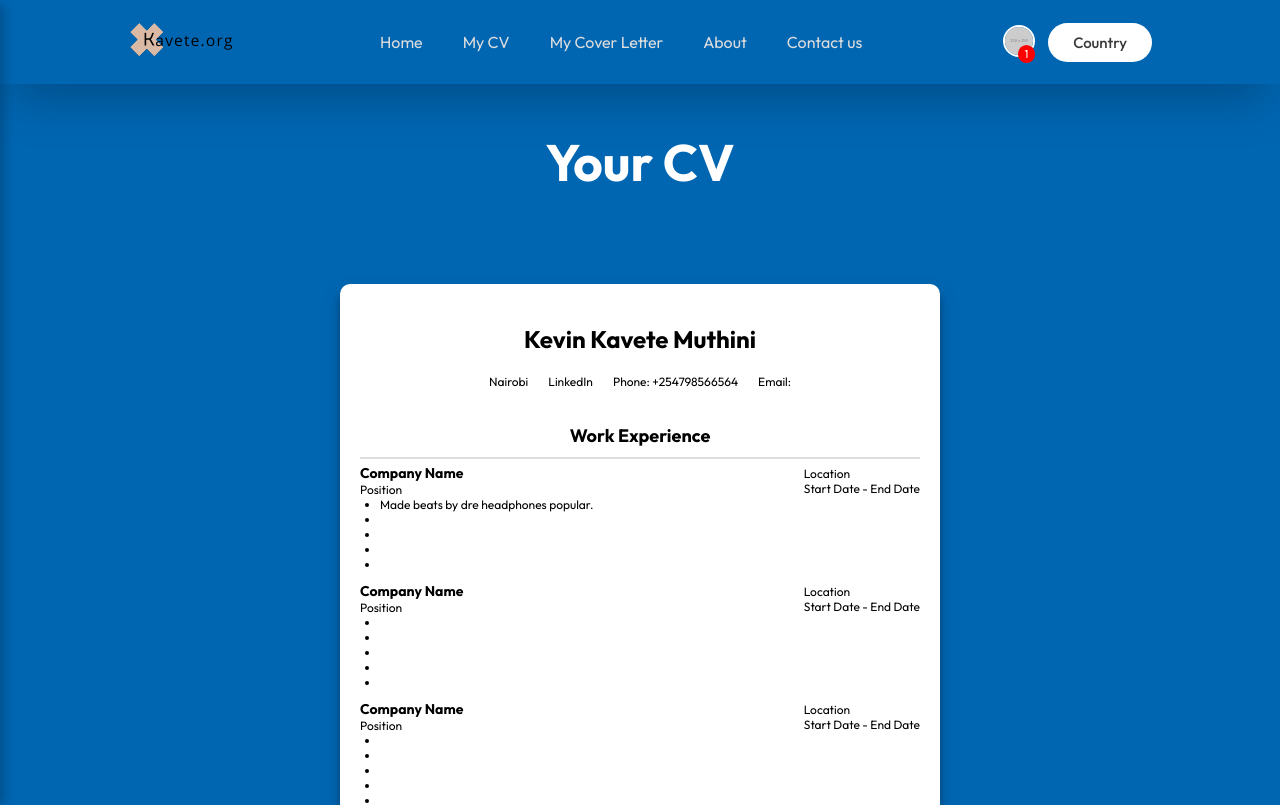
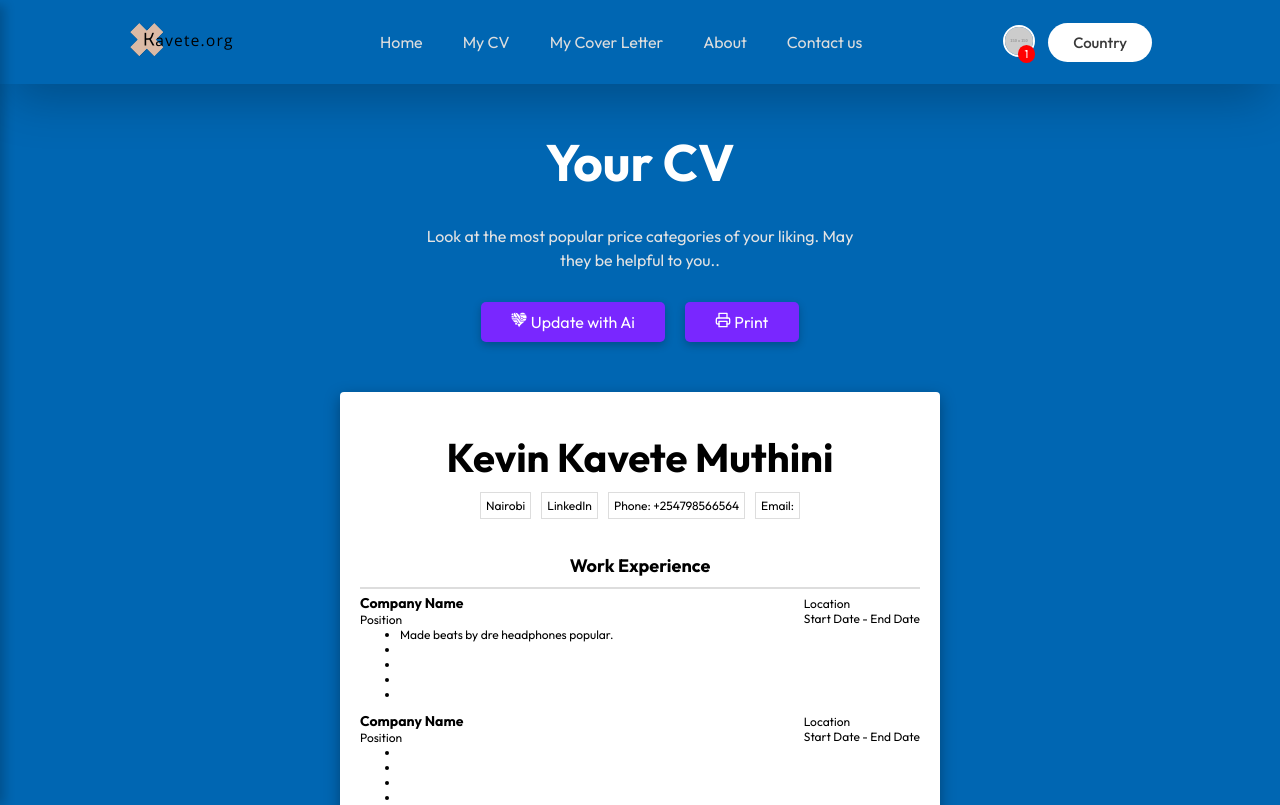
Before and after one commit to kavetech2023/Kavete_Jobs_site, a React (Vite) app in the folder kavete.org/: page /editcv in a window 1280 px wide. Shown: the top 805 px of the page. Built offline with nearby package versions, Linux system fonts and the light colour scheme; a web font is replaced by a local one.

Commit message:
style: Update Edit page CSS for improved layout and readability

```diff
--- a/kavete.org/src/Pages/Edit/Edit.css
+++ b/kavete.org/src/Pages/Edit/Edit.css
@@ -1,16 +1,13 @@
 .cv{
   display: flex;
-  justify-content: center;
-  align-items: center;
   flex-direction: column;
   width: 100%;
   padding:20px;
   font-size: 12px;
+  font-family: Arial, Helvetica, sans-serif;
 }
 .personal-info{
   display: flex;
-  justify-content: center;
-  align-items: center;
   flex-direction: column;
   width: 100%;
   margin: 20px 0;
@@ -18,21 +15,29 @@
 .username{
   display: flex;
   justify-content: center;
-  align-items: center;
   width: 100%;
+}
+.username h1{
+  margin: 0;
+  font-size:40px;
 }
 .contacts{
   display: flex;
   justify-content: center;
-  margin-top: 20px;
+  font-size: 12px;
+  margin-top: 10px;
   align-items: center;
   flex-direction: row;
   width: 100%;
-  gap:20px;
+  gap:10px;
+}
+.contacts div{
+  border:1px solid #ddd;
+  padding:5px;
 }
 .work-experience{
   display: flex;
-  justify-content: center;
+  justify-content: flex-start;
   align-items: flex-start;
   flex-direction: column;
   width: 100%;
@@ -48,7 +53,6 @@
 .work-details{
   display: flex;
   justify-content: flex-start;
-  align-items: center;
   flex-direction: column;
   width: 100%;
   margin: 5px 0;
--- a/kavete.org/src/Pages/Edit/Edit.jsx
+++ b/kavete.org/src/Pages/Edit/Edit.jsx
@@ -1,5 +1,7 @@
 import React, {useState,useRef} from "react";
 import { useReactToPrint } from "react-to-print";
+import { FiPrinter } from "react-icons/fi";
+import { GiTechnoHeart } from "react-icons/gi";
 
 import "./Edit.css";
 
@@ -16,6 +18,15 @@
     <div className="fadein">
       <div className="hero">
         <h1>Your CV</h1>
+        <p>
+          Look at the most popular price categories of your liking. May they be
+          helpful to you..
+        </p>
+        <div style={{display:"flex",flexDirection:"row",gap:"20px"}}>
+        <button onClick={handlePrintRTP}><span><GiTechnoHeart /></span> Update with Ai</button>
+        <button onClick={handlePrintRTP}><span><FiPrinter /></span> Print</button>
+        </div>
+
       </div>
       <div className="app-box">
 
@@ -27,10 +38,10 @@
             </div>
 
             <div className="contacts">
-              <p>Nairobi</p>
-              <p>LinkedIn</p>
-              <p>Phone: +254798566564</p>
-              <p>Email:</p>
+              <div>Nairobi</div>
+              <div>LinkedIn</div>
+              <div>Phone: +254798566564</div>
+              <div>Email:</div>
             </div>
             </div>
 
@@ -207,7 +218,7 @@
 
 
 
-        <button onClick={handlePrintRTP}>Print with React to Print</button>
+
         </div>
 
 
--- a/kavete.org/src/Pages/Home/Home.css
+++ b/kavete.org/src/Pages/Home/Home.css
@@ -40,6 +40,7 @@
     padding:10px 30px;
     border-radius: 5px;
     cursor:pointer;
+    box-shadow: rgba(0, 0, 0, 0.24) 0px 3px 8px;
 }
 .job-table{
     max-width: 800px;
--- a/kavete.org/src/Pages/Pricing/Pricing.jsx
+++ b/kavete.org/src/Pages/Pricing/Pricing.jsx
@@ -1,6 +1,8 @@
 import Reac, { useRef } from "react";
 import "./Pricing.css";
 import { useReactToPrint } from "react-to-print";
+import { FiPrinter } from "react-icons/fi";
+import { GiTechnoHeart } from "react-icons/gi";
 
 const Pricing = () => {
   const componentRef = useRef();
@@ -15,6 +17,10 @@
           Look at the most popular price categories of your liking. May they be
           helpful to you..
         </p>
+        <div style={{display:"flex",flexDirection:"row",gap:"20px"}}>
+        <button onClick={handlePrintRTP}><span><GiTechnoHeart /></span> Update with Ai</button>
+        <button onClick={handlePrintRTP}><span><FiPrinter /></span> Print</button>
+        </div>
       </div>
 
       <div className="app-box">
--- a/kavete.org/src/index.css
+++ b/kavete.org/src/index.css
@@ -17,17 +17,17 @@
 }
 .app-box{
   max-width: 600px;
-  margin: 40px auto;
+  margin: 10px auto;
   display: flex;
   background: white;
   flex-direction: column;
   gap: 30px;
-  border-radius: 10px;
-  box-shadow: rgba(0, 0, 0, 0.19) 0px 10px 20px, rgba(0, 0, 0, 0.23) 0px 6px 6px;
+  border-radius: 4px;
+  box-shadow: rgba(0, 0, 0, 0.35) 0px 5px 15px;
 }
 .hero{
   max-width: 600px;
-  margin: 120px auto 90px auto;
+  margin: 120px auto 50px auto;
   display: flex;
   flex-direction: column;
   align-items: center;
```
